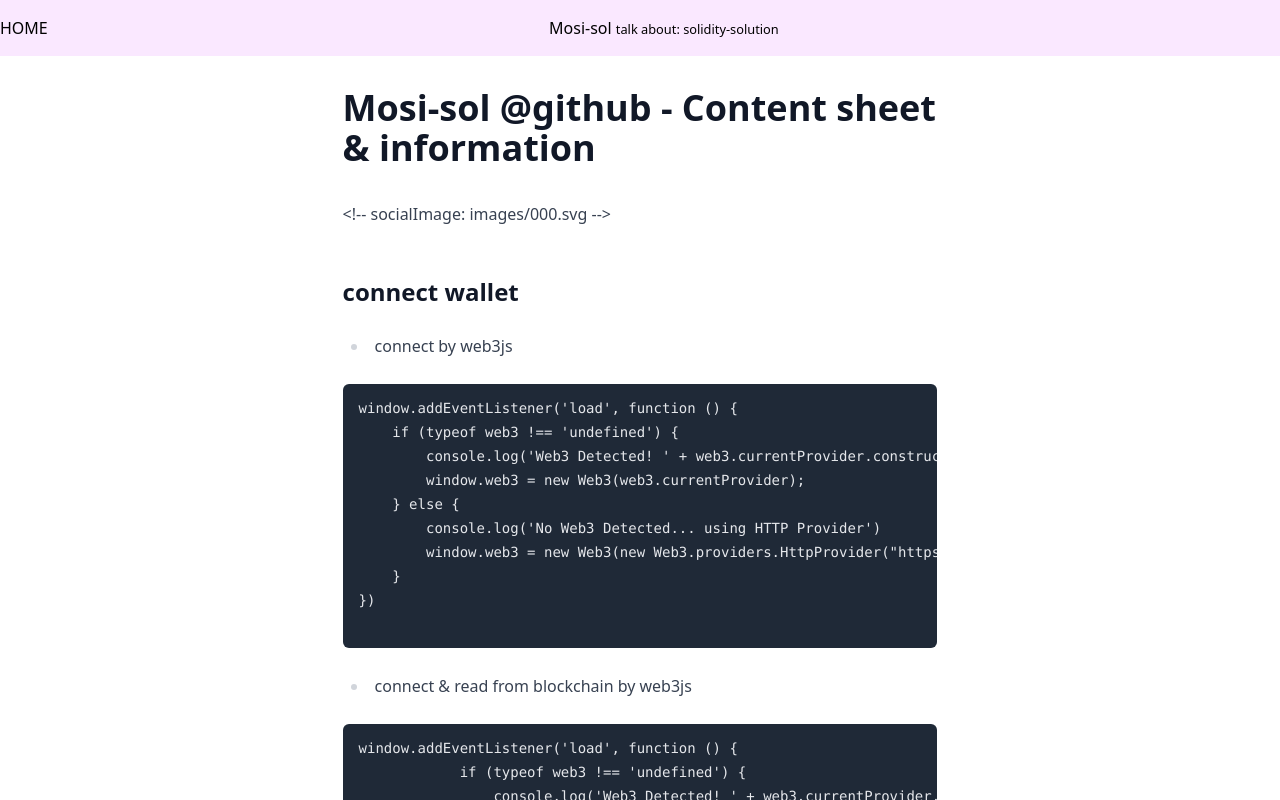
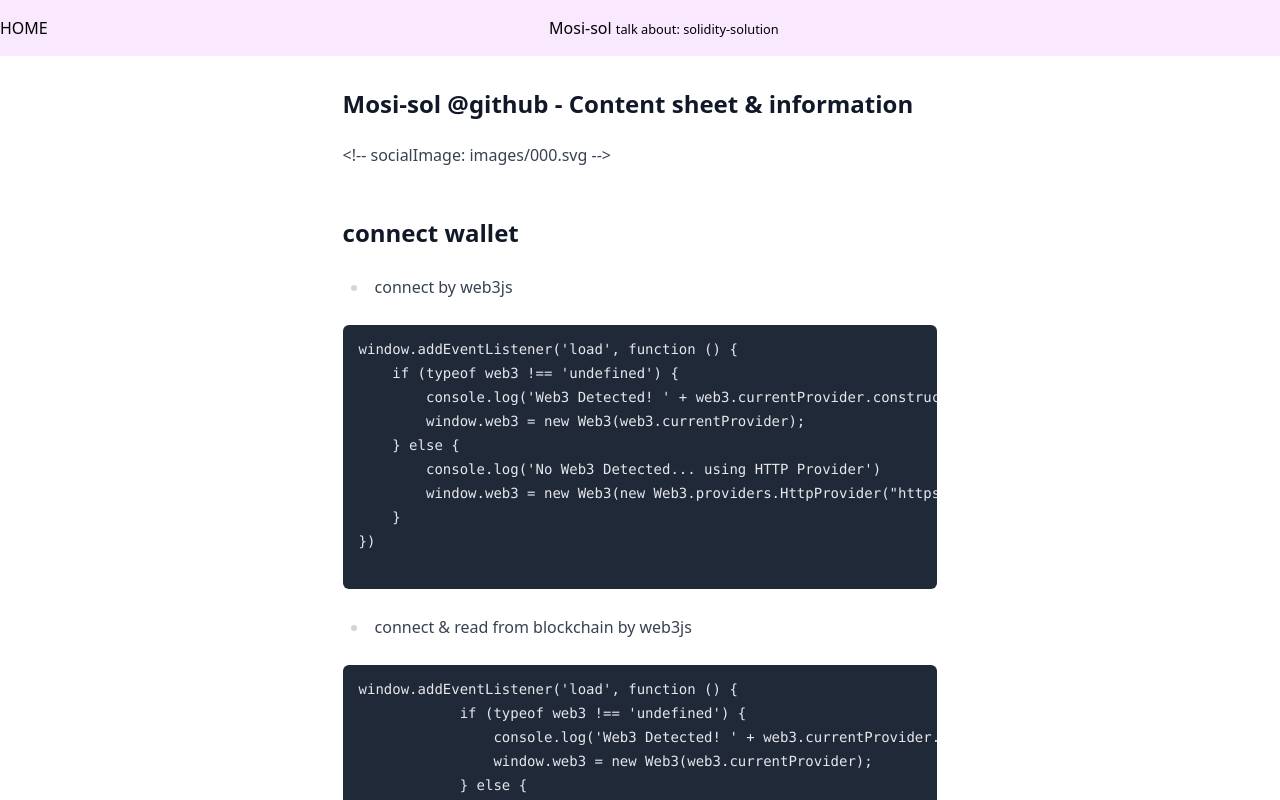
Before and after one commit to mosi-arch/blog, a Next.js app: page /post/2023-02-12-fifth in a window 1280 px wide. Shown: the top 800 px of the page. Built offline with nearby package versions, Linux system fonts and the light colour scheme.

Commit message:
Update [slug].js

```diff
--- a/pages/post/[slug].js
+++ b/pages/post/[slug].js
@@ -29,7 +29,7 @@
 export default function PostPage({ frontmatter, content }) {
   return (
     <div className='prose mx-auto flex-1 w-full'>
-      <h1>{frontmatter.title}</h1>
+      <h1 className='text-2xl'>{frontmatter.title}</h1>
       <div dangerouslySetInnerHTML={{ __html: md().render(content) }} />
     </div>
   );
```
